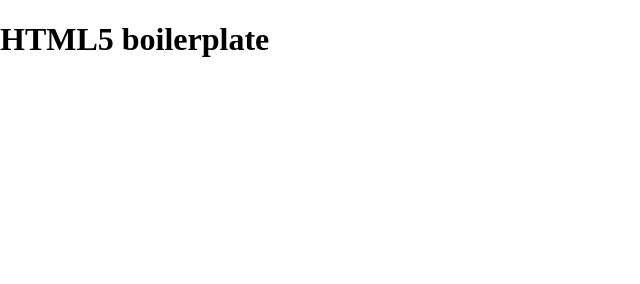
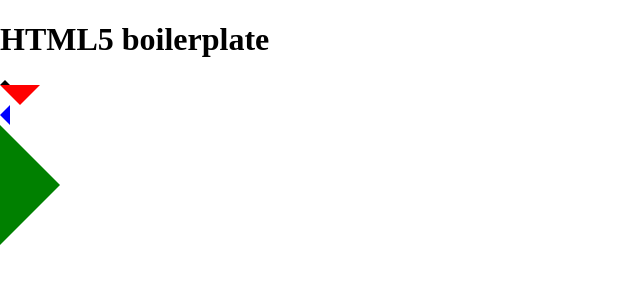
Before and after one commit to mattpotts/tessellate, a website: page index.html in a window 1280 px wide. Shown: the whole page, without its empty margins (0-640 px from the left). Drawn offline with nearby package versions, Linux system fonts and the light colour scheme.

Commit message:
Add triangles
https://css-tricks.com/snippets/css/css-triangle/

```diff
--- /dev/null
+++ b/css/triangles.css
@@ -0,0 +1,41 @@
+/**
+ * Triangles made of box borders
+ *
+ * @see https://css-tricks.com/snippets/css/css-triangle/
+ */
+
+.arrow-up {
+    width: 0;
+    height: 0;
+    border-left: 5px solid transparent;
+    border-right: 5px solid transparent;
+
+    border-bottom: 5px solid black;
+}
+
+.arrow-down {
+    width: 0;
+    height: 0;
+    border-left: 20px solid transparent;
+    border-right: 20px solid transparent;
+
+    border-top: 20px solid #f00;
+}
+
+.arrow-right {
+    width: 0;
+    height: 0;
+    border-top: 60px solid transparent;
+    border-bottom: 60px solid transparent;
+
+    border-left: 60px solid green;
+}
+
+.arrow-left {
+    width: 0;
+    height: 0;
+    border-top: 10px solid transparent;
+    border-bottom: 10px solid transparent;
+
+    border-right:10px solid blue;
+}
--- a/index.html
+++ b/index.html
@@ -4,12 +4,17 @@
   <meta charset="utf-8">
   <title>Bonnie Craig</title>
   <link rel="stylesheet" href="node_modules/normalize.css/normalize.css">
-  <link rel="stylesheet" href="css/style.css">
+  <link rel="stylesheet" href="css/triangles.css">
 </head>
 
 <body>
 
 <h1>HTML5 boilerplate</h1>
 
+<div class="arrow-up"></div>
+<div class="arrow-down"></div>
+<div class="arrow-left"></div>
+<div class="arrow-right"></div>
+
 </body>
 </html>
```
